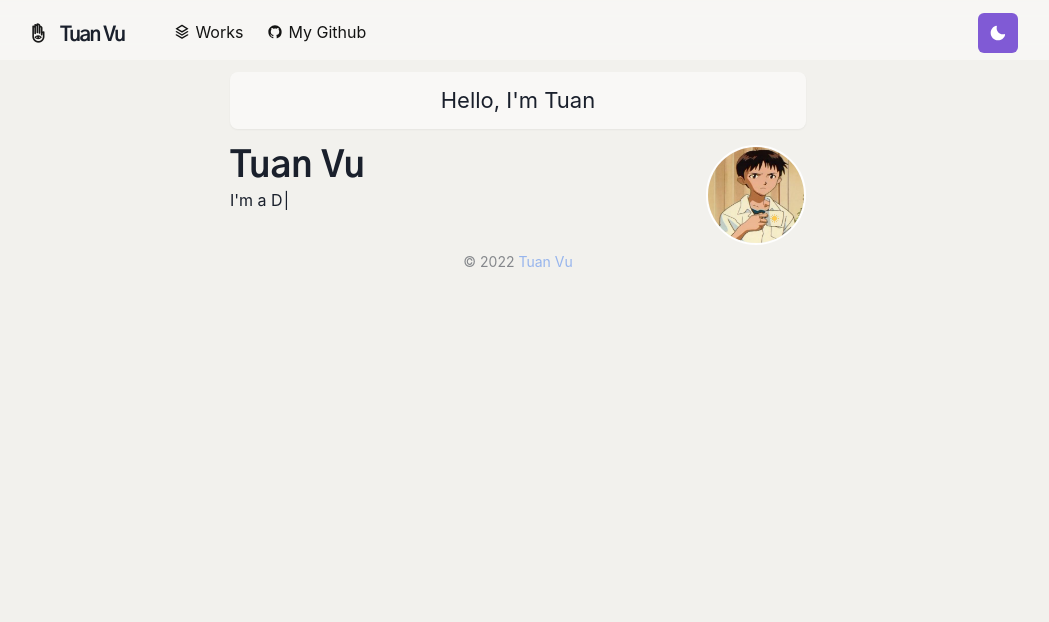
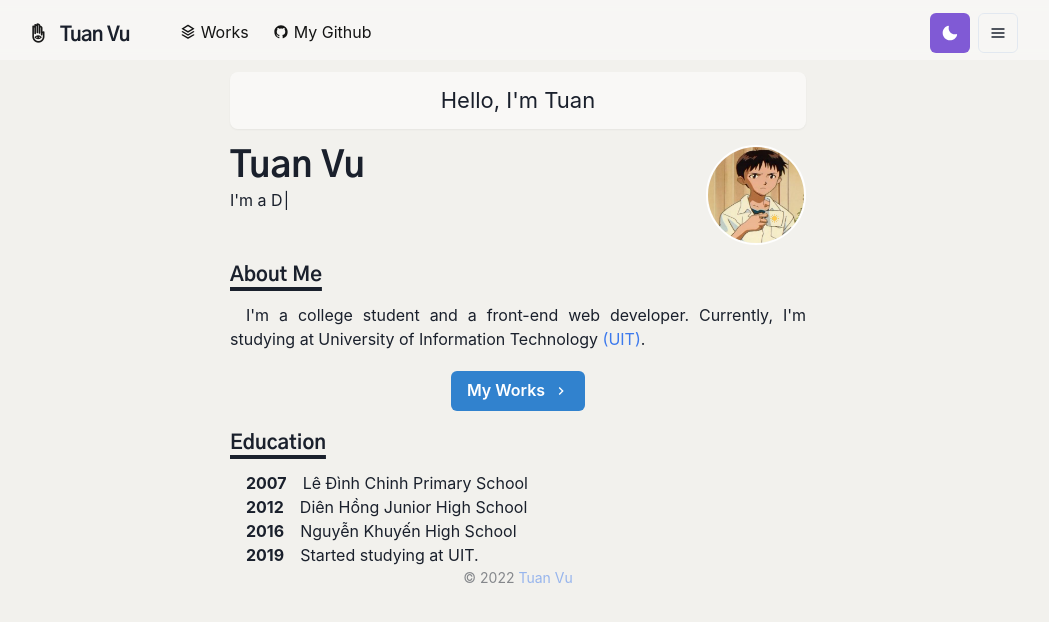
Before and after one commit to turn25/turn25.github.io, a Next.js app: page / in a window 1280 px wide. Shown: the top 622 px of the page, without its empty margins (122-1171 px from the left). Built offline with nearby package versions, Linux system fonts and the light colour scheme.

Commit message:
feat: update navbar drawer & homepage

```diff
--- /dev/null
+++ b/components/custom-loader.js
@@ -0,0 +1,190 @@
+import { useState, useEffect } from "react";
+import {
+  RingLoader,
+  PuffLoader,
+  CircleLoader,
+  ClockLoader,
+  HashLoader,
+  DotLoader,
+  BounceLoader,
+} from "react-spinners";
+import { css } from "@emotion/react";
+import {
+  Box,
+  HStack,
+  VStack,
+  IconButton,
+  Slider,
+  SliderTrack,
+  SliderFilledTrack,
+  SliderThumb,
+  useColorModeValue,
+} from "@chakra-ui/react";
+import { ArrowLeftIcon, ArrowRightIcon } from "@chakra-ui/icons";
+import { FaSun, FaMoon } from "react-icons/fa";
+
+const override = css`
+  display: block;
+  margin: 0 auto;
+`;
+const loaderSize = 120;
+const currLoaderLength = 6;
+
+const CustomLoader = ({
+  activeNavBar,
+  currLoader,
+  setCurrLoader,
+  isSelectLoader,
+  setIsSelectLoader,
+  ...props
+}) => {
+  const [speed, setSpeed] = useState(1);
+
+  // get random loader everytime user open drawer
+  useEffect(() => {
+    if (!isSelectLoader) {
+      setRandomLoader();
+    }
+    return;
+  }, [isSelectLoader]);
+
+  const color = useColorModeValue("#3d7aed", "#ff63c3");
+  const sliderIcon = useColorModeValue(FaSun, FaMoon);
+  const sliderColor = useColorModeValue("#3d7aed", "#ff63c3");
+
+  const handlePrevBtn = () => {
+    setIsSelectLoader(true);
+    if (currLoader > 0) setCurrLoader((prev) => prev - 1);
+    else setCurrLoader(currLoaderLength);
+  };
+
+  const handleNextBtn = () => {
+    setIsSelectLoader(true);
+    if (currLoader < currLoaderLength) setCurrLoader((prev) => prev + 1);
+    else setCurrLoader(0);
+  };
+
+  const generateRandomNumber = (min, max) => {
+    return Math.floor(Math.random() * (max - min)) + min;
+  };
+
+  const setRandomLoader = () => {
+    const randomNumber = generateRandomNumber(0, currLoaderLength);
+    setCurrLoader(randomNumber);
+  };
+
+  return (
+    <Box {...props}>
+      <VStack spacing={10}>
+        {(() => {
+          switch (currLoader) {
+            case 0:
+              return (
+                <RingLoader
+                  color={color}
+                  css={override}
+                  speedMultiplier={speed}
+                  size={loaderSize}
+                />
+              );
+
+            case 1:
+              return (
+                <PuffLoader
+                  color={color}
+                  css={override}
+                  speedMultiplier={speed}
+                  size={loaderSize}
+                />
+              );
+
+            case 2:
+              return (
+                <CircleLoader
+                  color={color}
+                  css={override}
+                  speedMultiplier={speed}
+                  size={loaderSize}
+                />
+              );
+
+            case 3:
+              return (
+                <ClockLoader
+                  color={color}
+                  css={override}
+                  speedMultiplier={speed}
+                  size={loaderSize}
+                />
+              );
+
+            case 4:
+              return (
+                <HashLoader
+                  color={color}
+                  css={override}
+                  speedMultiplier={speed}
+                  size={loaderSize}
+                />
+              );
+
+            case 5:
+              return (
+                <DotLoader
+                  color={color}
+                  css={override}
+                  speedMultiplier={speed}
+                  size={loaderSize}
+                />
+              );
+
+            case 6:
+              return (
+                <BounceLoader
+                  color={color}
+                  css={override}
+                  speedMultiplier={speed}
+                  size={loaderSize}
+                />
+              );
+
+            default:
+              return <></>;
+          }
+        })()}
+
+        <HStack alignItems="center" justifyContent="center" spacing={4}>
+          <IconButton
+            onClick={handlePrevBtn}
+            aria-label="Previous Loader"
+            icon={<ArrowLeftIcon />}
+            _focus={{ boxShadow: activeNavBar }}
+          />
+          <IconButton
+            onClick={handleNextBtn}
+            aria-label="Next Loader"
+            icon={<ArrowRightIcon />}
+            _focus={{ boxShadow: activeNavBar }}
+          />
+        </HStack>
+        <Slider
+          aria-label="Speed Multiplier Slider"
+          defaultValue={speed}
+          min={1}
+          max={4}
+          onChange={(val) => setSpeed(val)}
+          width="60%"
+        >
+          <SliderTrack>
+            <SliderFilledTrack bg={sliderColor} />
+          </SliderTrack>
+          <SliderThumb boxSize={5}>
+            <Box color={sliderColor} as={sliderIcon} />
+          </SliderThumb>
+        </Slider>
+      </VStack>
+    </Box>
+  );
+};
+
+export default CustomLoader;
--- /dev/null
+++ b/components/education-section.js
@@ -0,0 +1,11 @@
+import { Box } from "@chakra-ui/react";
+import styled from "@emotion/styled";
+
+export const EducationSection = styled(Box)`
+  text-indent: 1rem;
+`;
+
+export const EducationYear = styled.span`
+  font-weight: bold;
+  margin-right: 1rem;
+`;
--- a/components/link-item.js
+++ b/components/link-item.js
@@ -32,9 +32,9 @@ const Wrapper = styled.span`
 const LinkItem = ({ href, path, children, target, ...props }) => {
   const active = path === href; //current path = href
   const navbarColor = useColorModeValue("blue.400", "violet");
-  const activeColor = useColorModeValue("#fff", "#202020");
+  const activeColor = useColorModeValue("#f7fafc", "#202020");
   const inactiveColor = useColorModeValue("blackAlpha.900", "whiteAlpha.900");
-  const underlineBgColor = useColorModeValue("#000", "#fff");
+  const underlineBgColor = useColorModeValue("#1a202c", "#f7fafc");
 
   return (
     <NextLink href={href} passHref>
--- a/components/logo.js
+++ b/components/logo.js
@@ -4,7 +4,7 @@ import { Text, useColorModeValue } from "@chakra-ui/react";
 import { LogoBox } from "./logo-box";
 
 const Logo = () => {
-  const underlineBgColor = useColorModeValue("#000", "#fff");
+  const underlineBgColor = useColorModeValue("#1a202c", "#f7fafc");
   const handImg = `/images/hand${useColorModeValue("", "-dark")}.png`;
   const textColor = useColorModeValue("gray.800", "whiteAlpha.900");
 
--- a/components/navbar.js
+++ b/components/navbar.js
@@ -1,9 +1,10 @@
-import { useRef } from "react";
+import { useState, useRef } from "react";
 import NextLink from "next/link";
 import {
   Container,
   Box,
   Stack,
+  VStack,
   Flex,
   Heading,
   Button,
@@ -25,9 +26,12 @@ import { RiHomeLine, RiStackLine, RiGithubFill } from "react-icons/ri";
 import Logo from "./logo";
 import ColorModeToggleButton from "./color-mode-switcher";
 import LinkItem from "./link-item";
+import CustomLoader from "./custom-loader.js";
 import Footer from "./footer";
 
 const Navbar = ({ path }) => {
+  const [currLoader, setCurrLoader] = useState(0);
+  const [isSelectLoader, setIsSelectLoader] = useState(false);
   const { isOpen, onOpen, onClose } = useDisclosure();
   const btnRef = useRef();
 
@@ -44,7 +48,7 @@ const Navbar = ({ path }) => {
       w="100vw"
       h="60px"
       bg={navbarBgColor}
-      css={{ backdropFilter: "blur(10px)" }}
+      backdropFilter="blur(6px)"
       z-index={10}
     >
       <Container
@@ -57,7 +61,7 @@ const Navbar = ({ path }) => {
       >
         {/* Logo */}
         <Flex align="center" justify="center" mr={5}>
-          <Heading as="h1" size="lg" letterSpacing={"tighter"}>
+          <Heading as="h1" size="lg" letterSpacing="tight">
             <Logo />
           </Heading>
         </Flex>
@@ -95,9 +99,9 @@ const Navbar = ({ path }) => {
 
         <Box flex={1} align="right">
           {/* Color Mode Toggle Button */}
+          <ColorModeToggleButton />
 
-          <ColorModeToggleButton />
-          <Box ml={2} display={{ base: "inline-block", md: "none" }}>
+          <Box ml={2} display="inline-flex">
             <Box>
               <IconButton
                 aria-label="Drawer Options"
@@ -125,7 +129,8 @@ const Navbar = ({ path }) => {
                   </DrawerHeader>
 
                   <DrawerBody mt={10}>
-                    <Stack direction="column" spacing={4}>
+                    <VStack align="stretch" spacing={32}>
+                      <VStack align="stretch" spacing={4} flex={1}>
                         <NextLink href="/" passHref>
                           <Button
                             as={Link}
@@ -156,7 +161,15 @@ const Navbar = ({ path }) => {
                         >
                           My Github
                         </Button>
-                    </Stack>
+                      </VStack>
+                      <CustomLoader
+                        activeNavBar={activeNavBar}
+                        currLoader={currLoader}
+                        setCurrLoader={setCurrLoader}
+                        isSelectLoader={isSelectLoader}
+                        setIsSelectLoader={setIsSelectLoader}
+                      />
+                    </VStack>
                   </DrawerBody>
 
                   <DrawerFooter
--- /dev/null
+++ b/components/paragraph.js
@@ -0,0 +1,9 @@
+import { Text } from "@chakra-ui/react";
+import styled from "@emotion/styled";
+
+const Paragraph = styled(Text)`
+  text-align: justify;
+  text-indent: 1rem;
+`;
+
+export default Paragraph;
--- /dev/null
+++ b/components/section.js
@@ -0,0 +1,22 @@
+import { motion } from "framer-motion";
+import { chakra, shouldForwardProp } from "@chakra-ui/react";
+
+// converts non-chakra components to chakra-enabled components => can pass style props to them.
+// const StyledDiv = chakra(motion.div, {
+//   shouldForwardProp: (prop) => {
+//     return shouldForwardProp(prop) || prop === "transition";
+//   },
+// });
+
+const Section = ({ children, delay = 0 }) => (
+  <motion.div
+    initial={{ y: 10, opacity: 0 }}
+    animate={{ y: 0, opacity: 1 }}
+    transition={{ duration: 0.8, delay }}
+    mb={6}
+  >
+    {children}
+  </motion.div>
+);
+
+export default Section;
--- a/libs/theme.js
+++ b/libs/theme.js
@@ -14,15 +14,15 @@ const styles = {
 const components = {
   Heading: {
     variants: {
-      "section-title": {
+      "section-title": (props) => ({
         textDecoration: "underline",
         fontSize: 20,
         textUnderlineOffset: 6,
-        textDecorationColor: "#505050",
+        textDecorationColor: mode("#1a202c", "#f7fafc90")(props),
         textDecorationThickness: 4,
         marginTop: 3,
         marginBottom: 4,
-      },
+      }),
     },
   },
   // Update base style
@@ -32,6 +32,12 @@ const components = {
     }),
   },
   Link: {
+    baseStyle: (props) => ({
+      color: mode("#3d7aed", "#ff63c3")(props),
+    }),
+  },
+
+  CloseButton: {
     baseStyle: (props) => ({
       color: mode("#3d7aed", "#ff63c3")(props),
     }),
--- a/package.json
+++ b/package.json
@@ -18,6 +18,7 @@
     "react": "17.0.2",
     "react-dom": "17.0.2",
     "react-icons": "^4.3.1",
+    "react-spinners": "^0.11.0",
     "typewriter-effect": "^2.18.2"
   },
   "devDependencies": {
--- a/pages/index.js
+++ b/pages/index.js
@@ -1,13 +1,24 @@
+import NextLink from "next/link";
 import {
   Container,
   Box,
+  Center,
   Heading,
   Text,
+  Button,
   Image,
+  Link,
   useColorModeValue,
 } from "@chakra-ui/react";
+import { ChevronRightIcon } from "@chakra-ui/icons";
 
 import TypeWritter from "../components/typewriter";
+import Section from "../components/section";
+import Paragraph from "../components/paragraph";
+import {
+  EducationSection,
+  EducationYear,
+} from "../components/education-section";
 
 const Page = () => {
   const boxBg = useColorModeValue("whiteAlpha.600", "whiteAlpha.200");
@@ -49,7 +60,6 @@ const Page = () => {
           align="center"
         >
           <Image
-            // src="/images/profile_picture.png"
             src={avatarImg}
             alt="Profile Picture"
             borderRadius="full"
@@ -61,6 +71,51 @@ const Page = () => {
           />
         </Box>
       </Box>
+
+      {/* Section */}
+      <Section delay={0.1}>
+        <Heading as="h3" variant="section-title">
+          About Me
+        </Heading>
+        <Paragraph>
+          I&#39;m a college student and a front-end web developer. Currently,
+          I&#39;m studying at University of Information Technology&nbsp;
+          <Link href="https://www.uit.edu.vn/">(UIT)</Link>.
+        </Paragraph>
+
+        <Center my={5}>
+          <NextLink href="/works">
+            <Button
+              rightIcon={<ChevronRightIcon />}
+              colorScheme={useColorModeValue("blue", "gray")}
+            >
+              My Works
+            </Button>
+          </NextLink>
+        </Center>
+      </Section>
+
+      <Section delay={0.2}>
+        <Heading as="h3" variant="section-title">
+          Education
+        </Heading>
+        <EducationSection>
+          <EducationYear>2007</EducationYear>
+          Lê Đình Chinh Primary School
+        </EducationSection>
+        <EducationSection>
+          <EducationYear>2012</EducationYear>
+          Diên Hồng Junior High School
+        </EducationSection>
+        <EducationSection>
+          <EducationYear>2016</EducationYear>
+          Nguyễn Khuyến High School
+        </EducationSection>
+        <EducationSection>
+          <EducationYear>2019</EducationYear>
+          Started studying at UIT.
+        </EducationSection>
+      </Section>
     </Container>
   );
 };
```
Also changed, not shown: 1 other file (tests, documents, lock files or other folders). Lines whose indentation alone changed are shown as unchanged.
